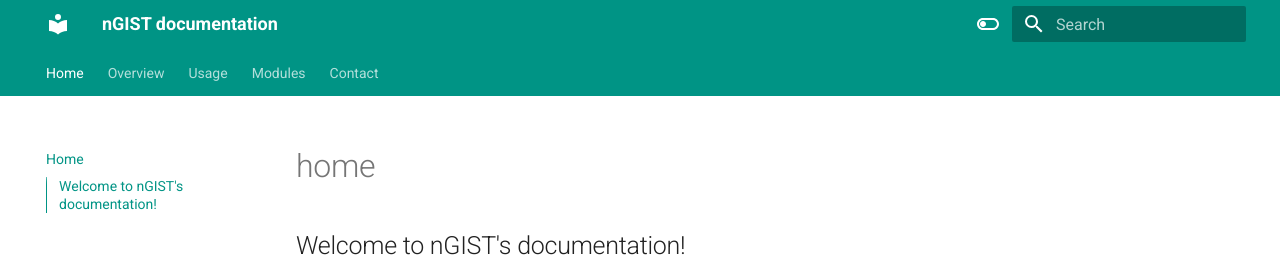
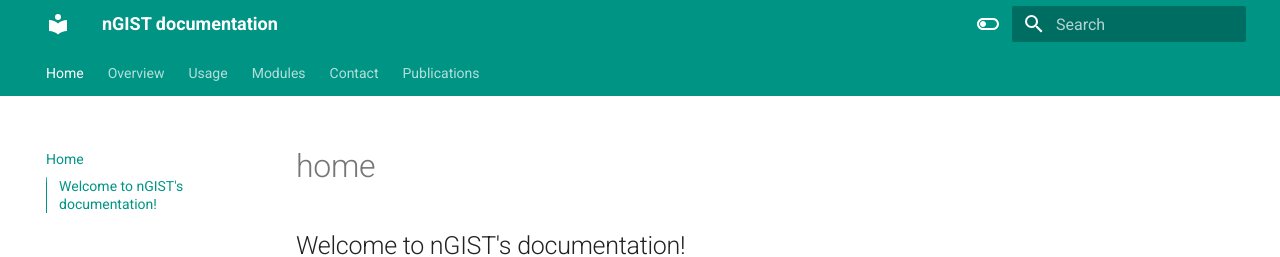
Before and after one commit to geckos-survey/gist-documentation, an MkDocs documentation site: the page built from docs/index.md, in a window 1280 px wide. Shown: the top 257 px of the page. Built offline with MkDocs 1.6.1 and Material for MkDocs 9.7.7, drawn with Linux system fonts in a browser that asks for light colours.

Commit message:
Update mkdocs.yml

```diff
--- a/mkdocs.yml
+++ b/mkdocs.yml
@@ -67,3 +67,4 @@ nav:
     - 'Stellar populations': 'modules/stellar_populations.md'
     - 'Line strengths': 'modules/line_strengths.md'
   - Contact: 'contact.md'
+  - Publications: 'nGIST_publications.md'
```
